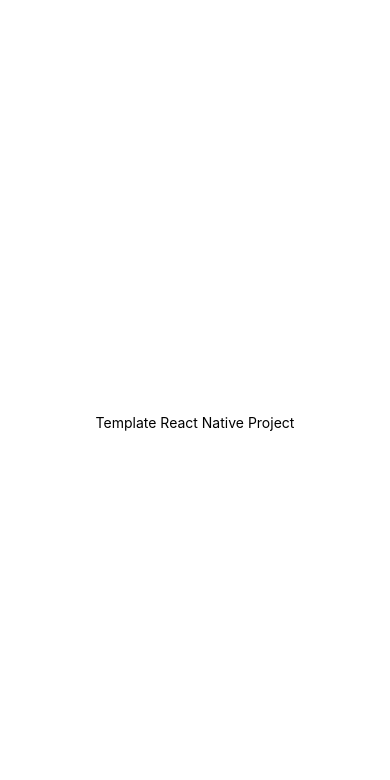
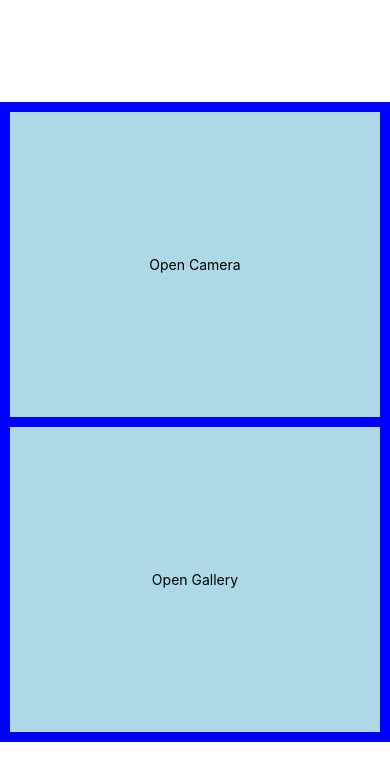
Before and after one commit to cruizeship/docswift, a React Native app: screen / in a window 390 px wide. Shown: the top 780 px of the page. Built offline with nearby package versions, Linux system fonts and the light colour scheme.

Commit message:
UI Mockup

```diff
--- a/App.js
+++ b/App.js
@@ -1,13 +1,10 @@
-import { StatusBar } from 'expo-status-bar';
 import React from 'react';
-import { StyleSheet, Text, View } from 'react-native';
+import { StyleSheet } from 'react-native';
+import Home from "./screens/Home";
 
 export default function App() {
   return (
-    <View style={styles.container}>
-      <Text>Template React Native Project</Text>
-      <StatusBar style="auto" />
-    </View>
+    <Home />
   );
 }
 
--- /dev/null
+++ b/screens/Camera.js
@@ -0,0 +1,41 @@
+import React from 'react'
+import {
+    StyleSheet,
+    Text,
+    Modal,
+    View,
+    Image,
+    TouchableOpacity,
+} from 'react-native'
+
+export default function Camera(props) {
+    const { onRequestClose } = props;
+
+    return (
+        <View style={styles.container}>
+            <View style={[styles.tempContainer, { flex: 6, backgroundColor: 'lightblue' }]}>
+                <Text>Camera Here</Text>
+            </View>
+            <View style={[styles.tempContainer, { flex: 1, backgroundColor: 'white' }]}>
+                <TouchableOpacity
+                    onPress={() => {
+                        onRequestClose();
+                    }}
+                >
+                    <Text style={{backgroundColor: 'lightblue', padding: 10}}>Click me to close</Text>
+                </TouchableOpacity>
+            </View>
+        </View>
+    )
+}
+
+const styles = StyleSheet.create({
+    container: {
+        flex: 1,
+        flexDirection: 'column',
+    },
+    tempContainer: {
+        alignItems: 'center',
+        justifyContent: 'center',
+    },
+})
--- /dev/null
+++ b/screens/Gallery.js
@@ -0,0 +1,41 @@
+import React from 'react'
+import {
+    StyleSheet,
+    Text,
+    Modal,
+    View,
+    Image,
+    TouchableOpacity,
+} from 'react-native'
+
+export default function Gallery(props) {
+    const { onRequestClose } = props;
+
+    return (
+        <View style={styles.container}>
+            <View style={[styles.tempContainer, { flex: 6, backgroundColor: 'lightblue' }]}>
+                <Text>Gallery Here</Text>
+            </View>
+            <View style={[styles.tempContainer, { flex: 1, backgroundColor: 'white' }]}>
+                <TouchableOpacity
+                    onPress={() => {
+                        onRequestClose();
+                    }}
+                >
+                    <Text style={{backgroundColor: 'lightblue', padding: 10}}>Click me to close</Text>
+                </TouchableOpacity>
+            </View>
+        </View>
+    )
+}
+
+const styles = StyleSheet.create({
+    container: {
+        flex: 1,
+        flexDirection: 'column',
+    },
+    tempContainer: {
+        alignItems: 'center',
+        justifyContent: 'center',
+    },
+})
--- /dev/null
+++ b/screens/Home.js
@@ -0,0 +1,83 @@
+import React, {
+    useState,
+    useEffect,
+    useRef,
+    useMemo,
+    useCallback,
+} from "react";
+import {
+    StyleSheet,
+    Text,
+    Modal,
+    View,
+    Image,
+    TouchableOpacity,
+} from 'react-native'
+import Camera from "../screens/Camera";
+import Gallery from "../screens/Gallery";
+
+export default function Home() {
+    const [isCameraPageOpen, setIsCameraPageOpen] = useState(false);
+    const [isGalleryPageOpen, setIsGalleryPageOpen] = useState(false);
+
+    const cameraMemo = useMemo(() => {
+        return (
+            <Camera
+                onRequestClose={() => setIsCameraPageOpen(false)}
+            />
+        );
+    });
+    const galleryMemo = useMemo(() => {
+        return (
+            <Gallery
+                onRequestClose={() => setIsGalleryPageOpen(false)}
+            />
+        );
+    });
+
+    return (
+        <View
+            style={styles.container}>
+            <View style={{ flex: 1, backgroundColor: 'white' }} />
+            <View style={[styles.buttonContainer, { flex: 3, backgroundColor: 'blue', paddingBottom: 5 }]}>
+                <View style={{ flex: 1, backgroundColor: 'lightblue' }}>
+                <TouchableOpacity style={[styles.tempContainer, { flex: 1}]}
+                    onPress={() => setIsCameraPageOpen(!isCameraPageOpen)}
+                    >
+                        <Text>Open Camera</Text>
+                    </TouchableOpacity>
+                </View>
+            </View>
+            <View style={[styles.buttonContainer, { flex: 3, backgroundColor: 'blue', paddingTop: 5 }]}>
+                <View style={{ flex: 1, backgroundColor: 'lightblue' }}>
+                <TouchableOpacity style={[styles.tempContainer, { flex: 1}]}
+                    onPress={() => setIsGalleryPageOpen(!isGalleryPageOpen)}
+                    >
+                        <Text>Open Gallery</Text>
+                    </TouchableOpacity>
+                </View>
+            </View>
+            <View style={{ flex: 1, backgroundColor: 'white' }} />
+            {isCameraPageOpen && (
+                <Modal animationType="slide">{cameraMemo}</Modal>
+            )}
+            {isGalleryPageOpen && (
+                <Modal animationType="slide">{galleryMemo}</Modal>
+            )}
+        </View>
+    )
+}
+
+const styles = StyleSheet.create({
+    container: {
+        flex: 1,
+        flexDirection: 'column',
+    },
+    buttonContainer: {
+        padding: 10,
+    },
+    tempContainer: {
+        alignItems: 'center',
+        justifyContent: 'center',
+    },
+})
```
